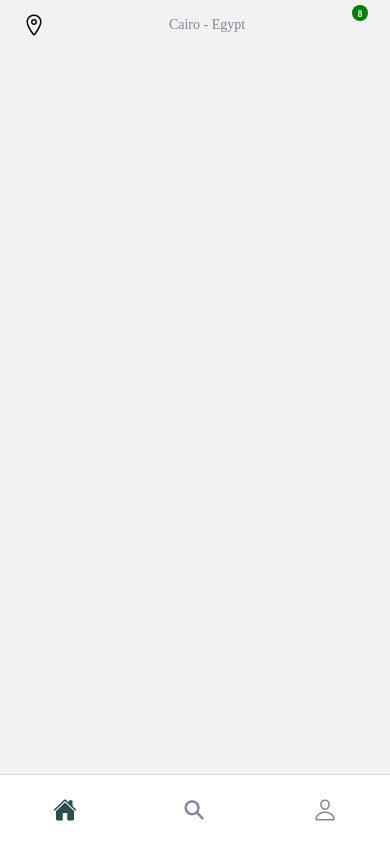
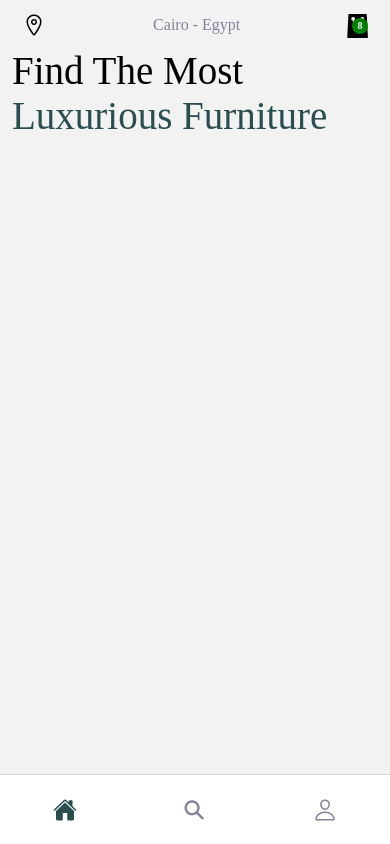
Before and after one commit to abdonofal911/Ecommerce, a React Native app: screen /Home in a window 390 px wide. Built offline with nearby package versions, Linux system fonts and the light colour scheme.

Commit message:
Changes to be committed: 	new file:   components/home/welcome.jsx 	new file:   components/home/welcome.style.js 	modified:   components/index.js 	modified:   screens/Home.jsx 	modified:   screens/home.style.js

```diff
--- /dev/null
+++ b/components/home/welcome.jsx
@@ -0,0 +1,21 @@
+import React from 'react';
+import {Text, View} from 'react-native';
+import styles from './welcome.style';
+import {COLORS, SIZES} from '../../assets/constants';
+
+const Welcome = () => {
+  return (
+    <View>
+      <View style={styles.container}>
+        <Text style={styles.welcometxt(COLORS.black, SIZES.xSmall)}>
+          Find The Most
+        </Text>
+        <Text style={styles.welcometxt(COLORS.primary, 0)}>
+          Luxurious Furniture
+        </Text>
+      </View>
+    </View>
+  );
+};
+
+export default Welcome;
--- /dev/null
+++ b/components/home/welcome.style.js
@@ -0,0 +1,16 @@
+import {StyleSheet} from 'react-native';
+import {COLORS, SIZES} from '../../assets/constants';
+const styles = StyleSheet.create({
+  container: {
+    width: '100%',
+  },
+  welcometxt: (color, top) => ({
+    fontFamily: 'Poppins-Bold',
+    fontSize: SIZES.xxLarge - 5,
+    marginTop: top,
+    color: color,
+    marginHorizontal: 12,
+  }),
+});
+
+export default styles;
--- a/components/index.js
+++ b/components/index.js
@@ -0,0 +1,2 @@
+import Welcome from "./home/welcome";
+export {Welcome} ;
--- a/screens/Home.jsx
+++ b/screens/Home.jsx
@@ -1,8 +1,11 @@
 import React from 'react';
-import {Text, View} from 'react-native';
+import {Text, Touchable, TouchableOpacity, View} from 'react-native';
 import {SafeAreaView} from 'react-native-safe-area-context';
 import styles from './home.style';
 import Ionicons from 'react-native-vector-icons/Ionicons';
+import Fontisto from 'react-native-vector-icons/Fontisto';
+import {ScrollView} from 'react-native-gesture-handler';
+import {Welcome} from '../components';
 const Home = () => {
   return (
     <SafeAreaView>
@@ -14,9 +17,15 @@ const Home = () => {
             <View style={styles.cutCount}>
               <Text style={styles.cutNumber}> 8 </Text>
             </View>
+            <TouchableOpacity>
+              <Fontisto name="shopping-bag" size={24} />
+            </TouchableOpacity>
           </View>
         </View>
       </View>
+      <ScrollView>
+        <Welcome />
+      </ScrollView>
     </SafeAreaView>
   );
 };
--- a/screens/home.style.js
+++ b/screens/home.style.js
@@ -3,7 +3,7 @@ import {COLORS, SIZES} from '../assets/constants';
 
 const styles = StyleSheet.create({
   textStyle: {
-    fontFamily: 'Poppins Bold',
+    fontFamily: 'Poppins-Bold',
     fontSize: 40,
   },
   appBarWrapper: {
@@ -16,8 +16,8 @@ const styles = StyleSheet.create({
     alignItems: 'center',
   },
   location: {
-    fontFamily: 'Poppins SemiBold',
-    fontSFize: SIZES.medium,
+    fontFamily: 'Poppins-SemiBold',
+    fontSize: SIZES.medium,
     color: COLORS.gray,
   },
   cutCount: {
```
